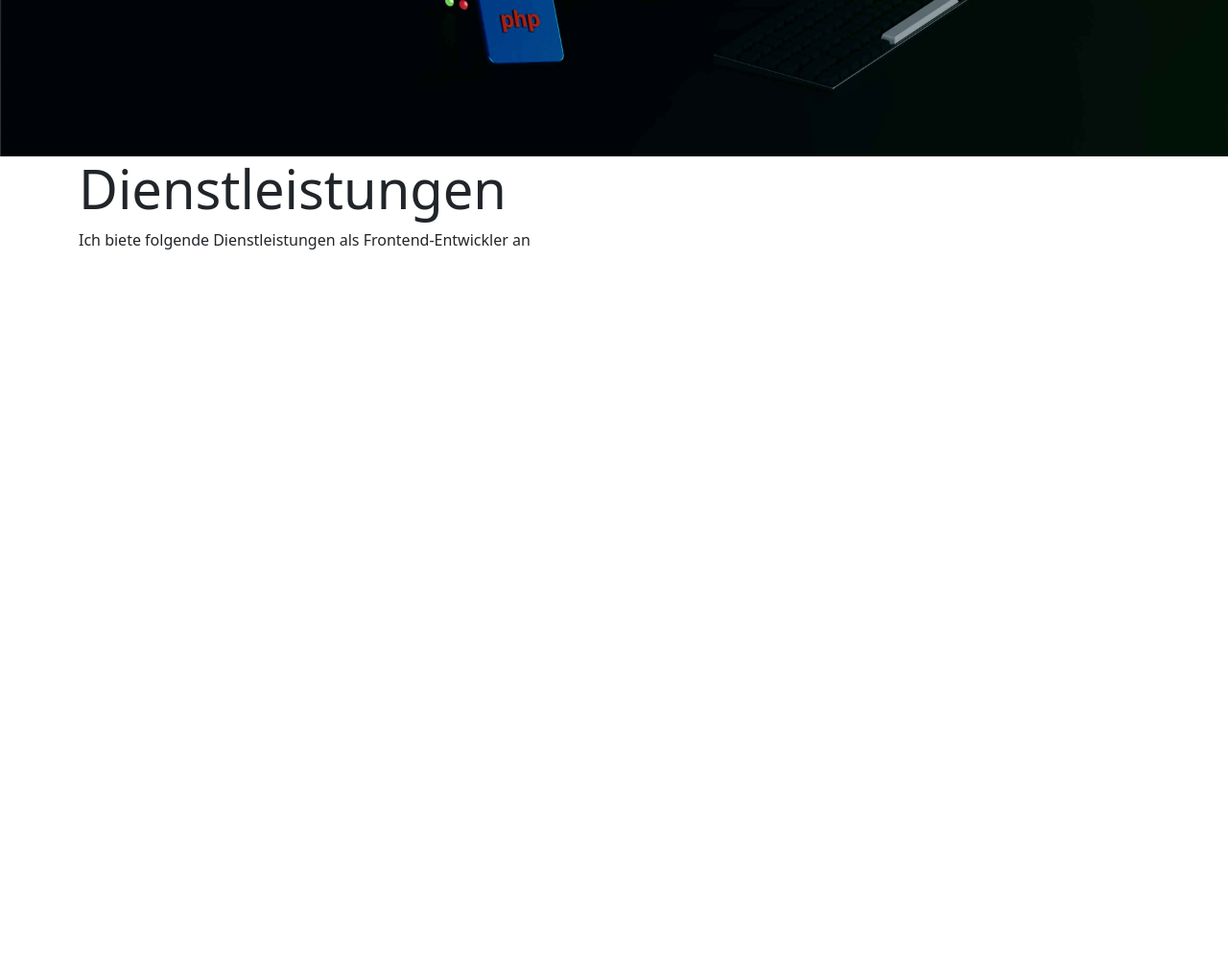
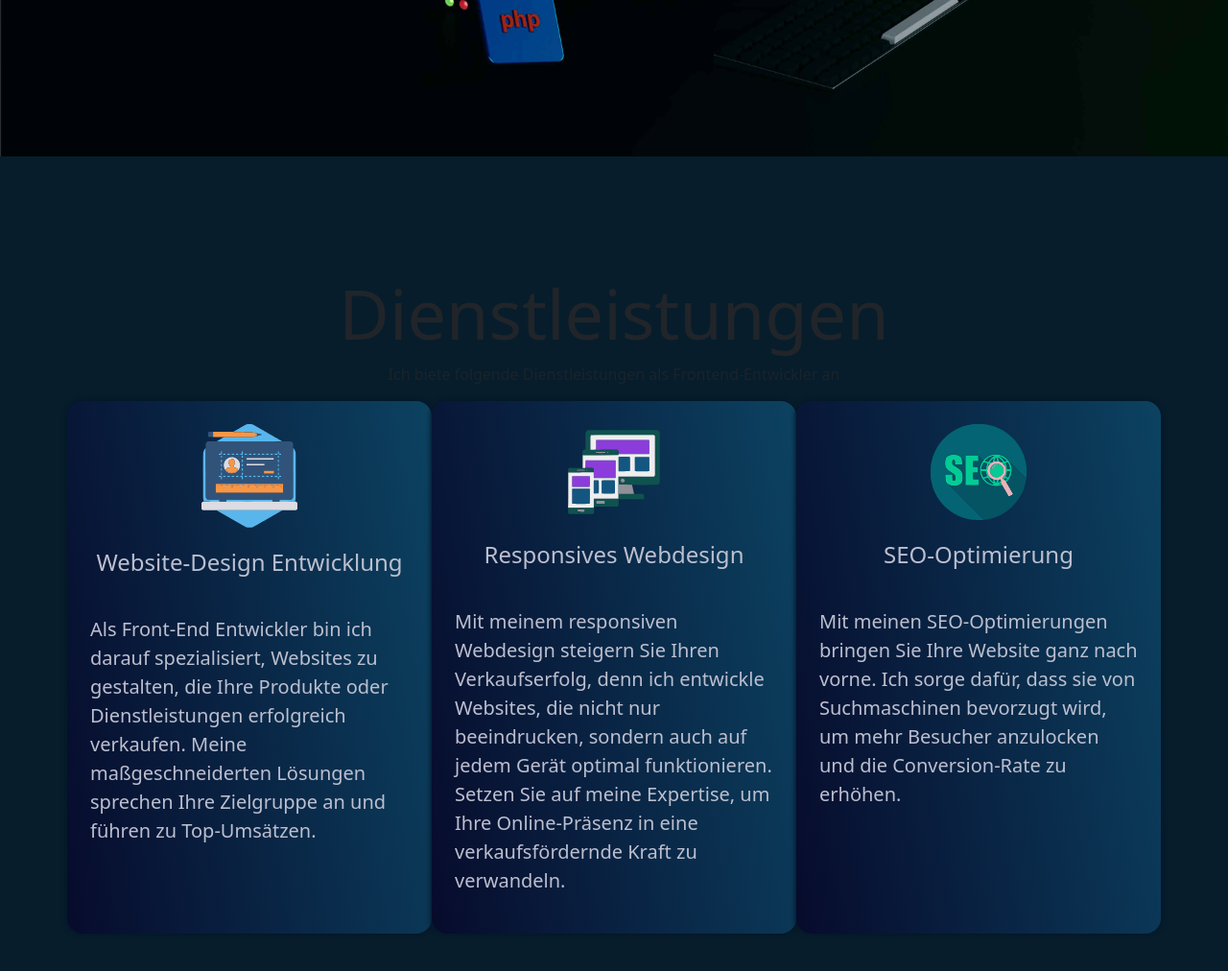
Before and after one commit to 0xClear/Portfolio, a plain HTML site: page index.html in a window 1280 px wide. Shown: the part 500-1512 px from the top of the page at 96% size. Before the commit the page ends 800 px from the top, so only its background shows below. Drawn offline with Linux system fonts and the light colour scheme.

Commit message:
go online

```diff
--- a/Build/icons.css
+++ b/Build/icons.css
@@ -16,3 +16,7 @@
 .icon__contact{
     background-image: url("../Assets/icon/icons-round-contact.svg");
 }
+
+.service_icon{
+    background-image: url("../Assets/icon/favicon/websitedesign.svg");
+}
--- a/index.html
+++ b/index.html
@@ -6,10 +6,11 @@
     <title> Front-End Entwickler - Mustafa Bahadori</title>
     <!-- Meta-Tags -->
     <meta
-    name="keywords"
-    name="description"
-    content="Willkommen auf der Website von Mustafa Bahadori, Ihrem Front-End Entwickler für ansprechende Webseiten. Entdecken Sie meine kreativen Projekte und lassen Sie uns gemeinsam Ihr nächstes Online-Vorhaben verwirklichen. Kontaktieren Sie mich, um Ihre Webentwicklungsträume Wirklichkeit werden zu lassen.">
-
+    name="Mustafa Bahadori - Front-End Entwickler für ansprechende Websites. Erfahrung in HTML, CSS und JavaScript. Kreatives Webdesign und Responsive-Entwicklung für eine stärkere Online-Präsenz. Lassen Sie uns zusammenarbeiten!"
+    name="Mustafa Bahadori - Ihr leidenschaftlicher Front-End Entwickler für ansprechende und benutzerfreundliche Websites. Mit umfangreicher Erfahrung in HTML, CSS, JavaScript und mehr, arbeite ich daran, Ihre Online-Präsenz zu stärken und die Nutzererfahrung zu optimieren. Mein Ziel ist es, innovative Lösungen zu finden, um Ihre digitale Welt noch ansprechender zu gestalten. Lassen Sie uns gemeinsam großartige Websites gestalten und erfolgreich ins Web bringen."
+    content="Mustafa Bahadori - Front-End Entwickler mit Expertise in HTML, CSS und JavaScript. Spezialisiert auf ansprechende Websites und benutzerfreundliches Webdesign. Kontaktieren Sie mich für innovative Lösungen und eine starke Online-Präsenz.">
+    <!-- fontawesome  -->
+    <link rel="stylesheet" href="https://cdnjs.cloudflare.com/ajax/libs/font-awesome/5.15.3/css/all.min.css">
     <!-- favicon webpage -->
     <link rel="icon" type="image/svg+xml" href="./Assets/icon/favicon/favicon.svg">
     <link rel="icon" type="image/png" href="./Assets/icon/favicon/favicon.png">
@@ -23,7 +24,7 @@
 <body>
     <header class="page-header">
         <div class="container justify-content-center">
-            <nav class="navbar navbar-expand-lg ">
+            <nav class="navbar navbar-expand-lg  sticky-top">
                 <div class="container-fluid ">
                     <a class="navbar-brand " href="#"> <img class="align-middle" style="width: 100px;" src="./Assets/icon/Logo.svg"
                             alt=""> </a>
@@ -64,9 +65,36 @@
         </div>
     </header>
     <section class="services ">
-        <div class="container ">
-            <h3 class="display-4 ">Dienstleistungen</h3>
-            <p>Ich biete folgende Dienstleistungen als Frontend-Entwickler an</p>
+        <div class="container text-center ">
+            <h1 class="display-2" >Dienstleistungen</h1>
+            <p class="text-muted" >Ich biete folgende Dienstleistungen als Frontend-Entwickler an</p>
+            <div class="row">
+                <div class="col-sm">
+                    <div class="service_icon">
+                        <img src="./Assets/icon/favicon/websitedesign.svg" alt="websitedesign icon ">
+                    </div>
+                    <h4 class=""> Website-Design&nbsp;Entwicklung</h4>
+                    <p class="text-start lead" > Als Front-End Entwickler bin ich darauf spezialisiert, Websites zu gestalten, die Ihre Produkte oder Dienstleistungen
+                    erfolgreich verkaufen. Meine maßgeschneiderten Lösungen sprechen Ihre Zielgruppe an und führen zu Top-Umsätzen.</p>
+                </div>
+                <div class="col-sm">
+                    <div class="service_icon">
+                        <img src="./Assets/icon/favicon/responsive.svg" alt="websitedesign icon ">
+                    </div>
+                    <h4>Responsives&nbsp;Webdesign</h4>
+                    <p class="lead text-start">Mit meinem responsiven Webdesign steigern Sie Ihren Verkaufserfolg, denn ich entwickle Websites, die nicht nur
+                    beeindrucken, sondern auch auf jedem Gerät optimal funktionieren. Setzen Sie auf meine Expertise, um Ihre Online-Präsenz
+                    in eine verkaufsfördernde Kraft zu verwandeln.</p>
+                </div>
+                <div class="col-sm">
+                    <div class="service_icon">
+                        <img src="./Assets/icon/favicon/seo-icon.svg" alt="websitedesign icon ">
+                    </div>
+                    <h4 class="">SEO-Optimierung</h4>
+                    <p class="text-start lead">Mit meinen SEO-Optimierungen bringen Sie Ihre Website ganz nach vorne. Ich sorge dafür, dass sie von Suchmaschinen
+                    bevorzugt wird, um mehr Besucher anzulocken und die Conversion-Rate zu erhöhen.</p>
+                </div>
+            </div>
         </div>
     </section>
 </body>
--- a/style/main.scss
+++ b/style/main.scss
@@ -1,4 +1,5 @@
 $primary: #0c4261;
+$section-padding: 120px;
 
 @import "../lib/bootstrap-5.3.2/scss/bootstrap";
 
@@ -79,3 +80,30 @@ $primary: #0c4261;
 
     }
 }
+.services{
+    padding-top: $section-padding;
+    padding-bottom: $section-padding;
+    background-color: #071d2c;
+
+    .col-sm {
+            border-radius: 1rem;
+            box-shadow: 0px 0px 5px 1px #031727;
+            padding: 1.5rem;
+            background: linear-gradient(80deg, #070b2c, $primary);
+            color: #bcbfce;
+    }
+    .service_icon{
+        width: 100px;
+        text-align: center;
+        margin: 0px auto;
+        padding-bottom: 1.4rem;
+
+        img{
+            width: 100%;
+        }
+    }
+}
+
+.services .container .col-sm p{
+    padding-top: 2rem;
+}
```
Also changed, not shown: Assets/icon/favicon/responsive.svg (added), Assets/icon/favicon/seo-icon.svg (added), Assets/icon/favicon/websitedesign.svg (added), Assets/img/web.png (added), Build/Public.css, 1 other file.
